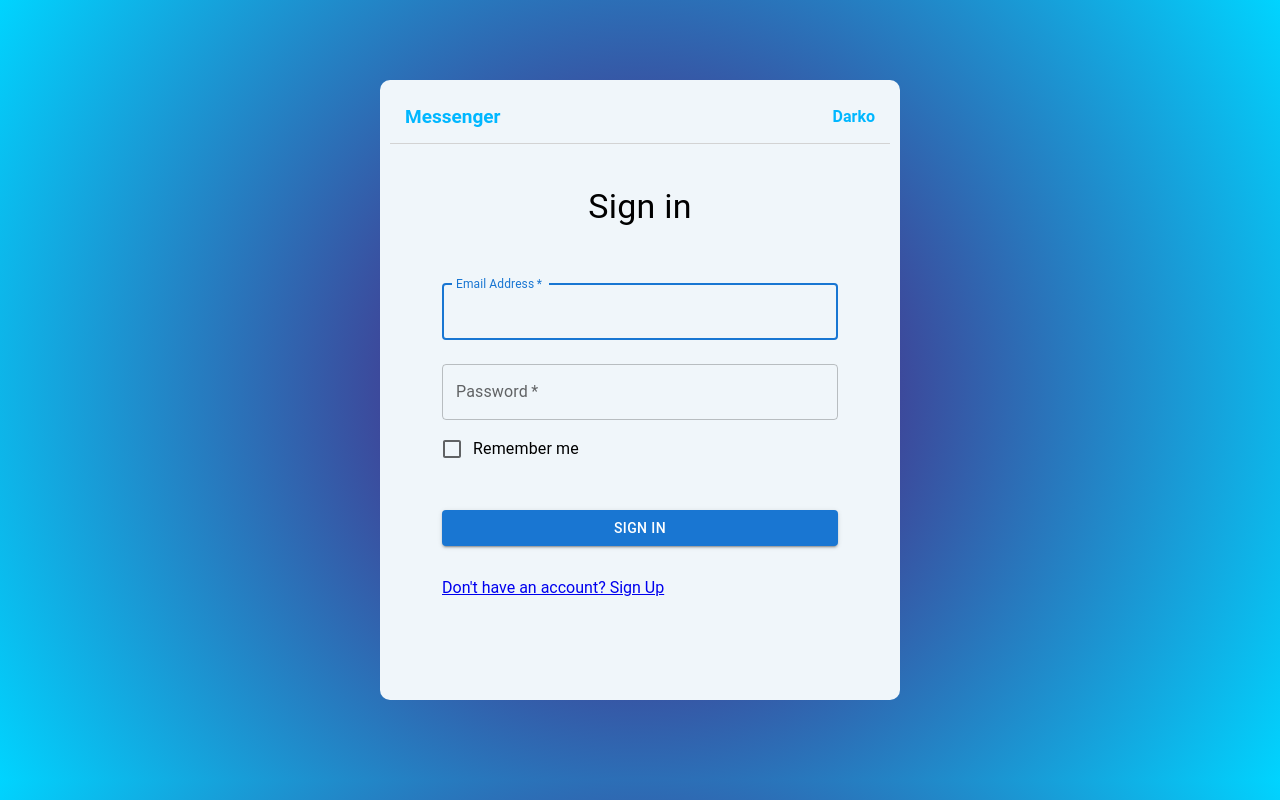
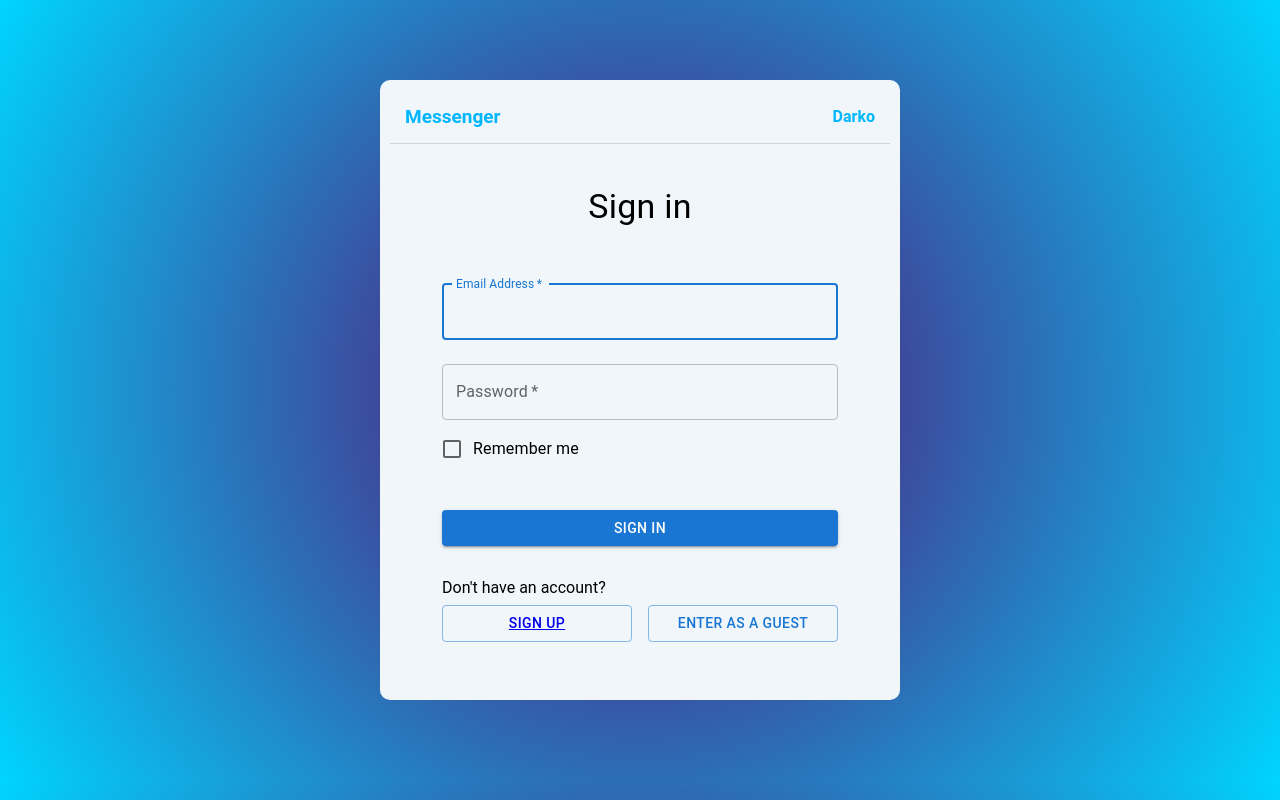
Before and after one commit to darko-14/messenger, a React (Create React App) app in the folder client/: page /login in a window 1280 px wide. Built offline with nearby package versions, Linux system fonts and the light colour scheme.

Commit message:
enter as guest btn

```diff
--- a/client/src/pages/Auth/Login.tsx
+++ b/client/src/pages/Auth/Login.tsx
@@ -14,6 +14,8 @@ import {
 
 class Login extends React.Component {
   handleSubmit = () => {};
+
+  enterAsGuest = () => {};
 
   render(): React.ReactNode {
     return (
@@ -60,6 +62,7 @@ class Login extends React.Component {
               control={<Checkbox value="remember" color="primary" />}
               label="Remember me"
             />
+
             <Button
               type="submit"
               fullWidth
@@ -68,9 +71,28 @@ class Login extends React.Component {
             >
               Sign In
             </Button>
-            <Grid container>
+
+           <div>Don't have an account?</div>
+            <Grid container mb={2} gap={2}>
               <Grid item xs>
-                <Link to="/register">Don't have an account? Sign Up</Link>
+                <Button
+                  onClick={this.enterAsGuest}
+                  fullWidth
+                  variant="outlined"
+                  sx={{ mt: 1, mb: 4 }}
+                >
+                  <Link to="/register">Sign Up</Link>
+                </Button>
+              </Grid>
+              <Grid item xs>
+                <Button
+                  onClick={this.enterAsGuest}
+                  fullWidth
+                  variant="outlined"
+                  sx={{ mt: 1, mb: 4 }}
+                >
+                  Enter as a Guest
+                </Button>
               </Grid>
             </Grid>
           </Box>
--- a/client/src/pages/Auth/Register.tsx
+++ b/client/src/pages/Auth/Register.tsx
@@ -32,9 +32,7 @@ class Register extends React.Component<PropTypes, StateTypes> {
     };
   }
 
-  handleSubmit = () => {
-
-  };
+  handleSubmit = () => {};
 
   render(): React.ReactNode {
     return (
@@ -105,11 +103,21 @@ class Register extends React.Component<PropTypes, StateTypes> {
             >
               Sign Up
             </Button>
-            <Grid container>
+
+            <div>Already have an account?</div>
+            <Grid container mb={2} gap={2}>
               <Grid item xs>
-                <Link to="/login">Already have an account? Sign In</Link>
+                <Button
+                  onClick={this.handleSubmit}
+                  fullWidth
+                  variant="outlined"
+                  sx={{ mt: 1, mb: 4 }}
+                >
+                  <Link to="/login">Sign In</Link>
+                </Button>
               </Grid>
             </Grid>
+
           </Box>
         </Box>
       </Container>
```
